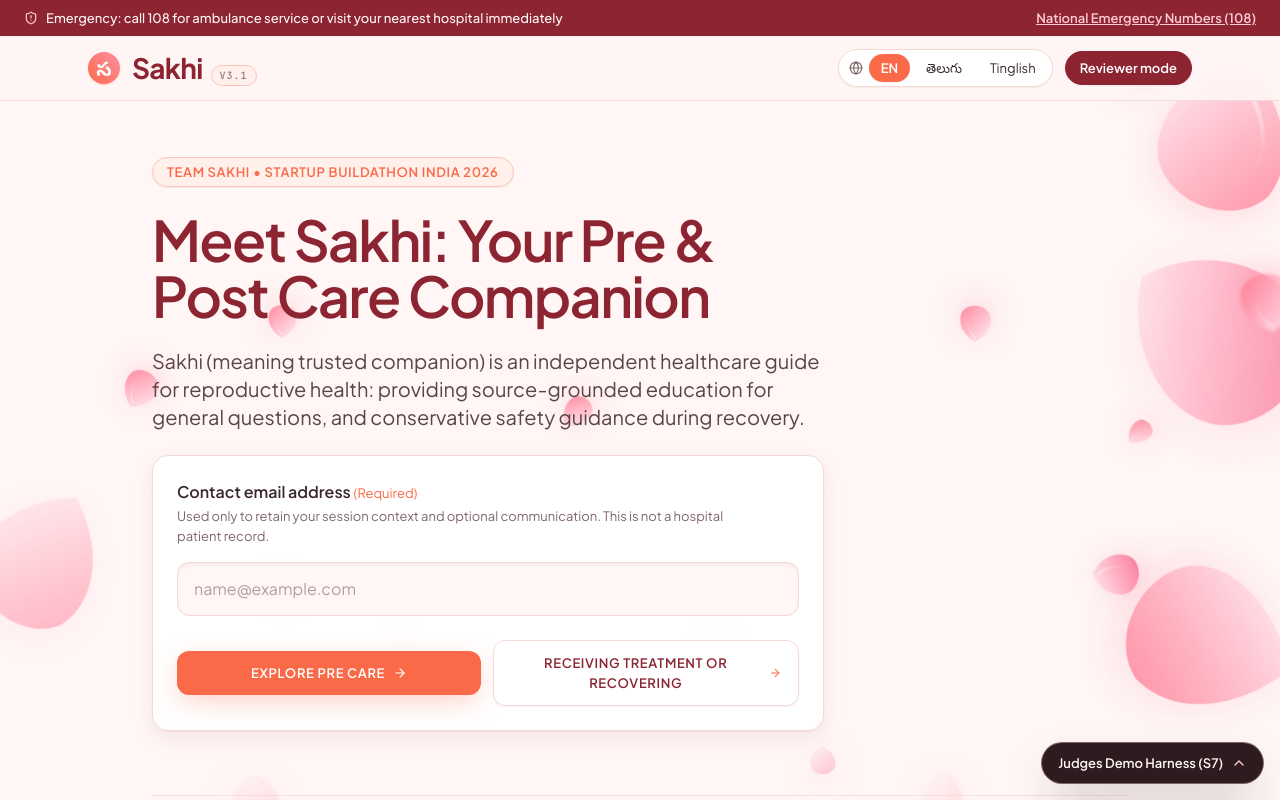
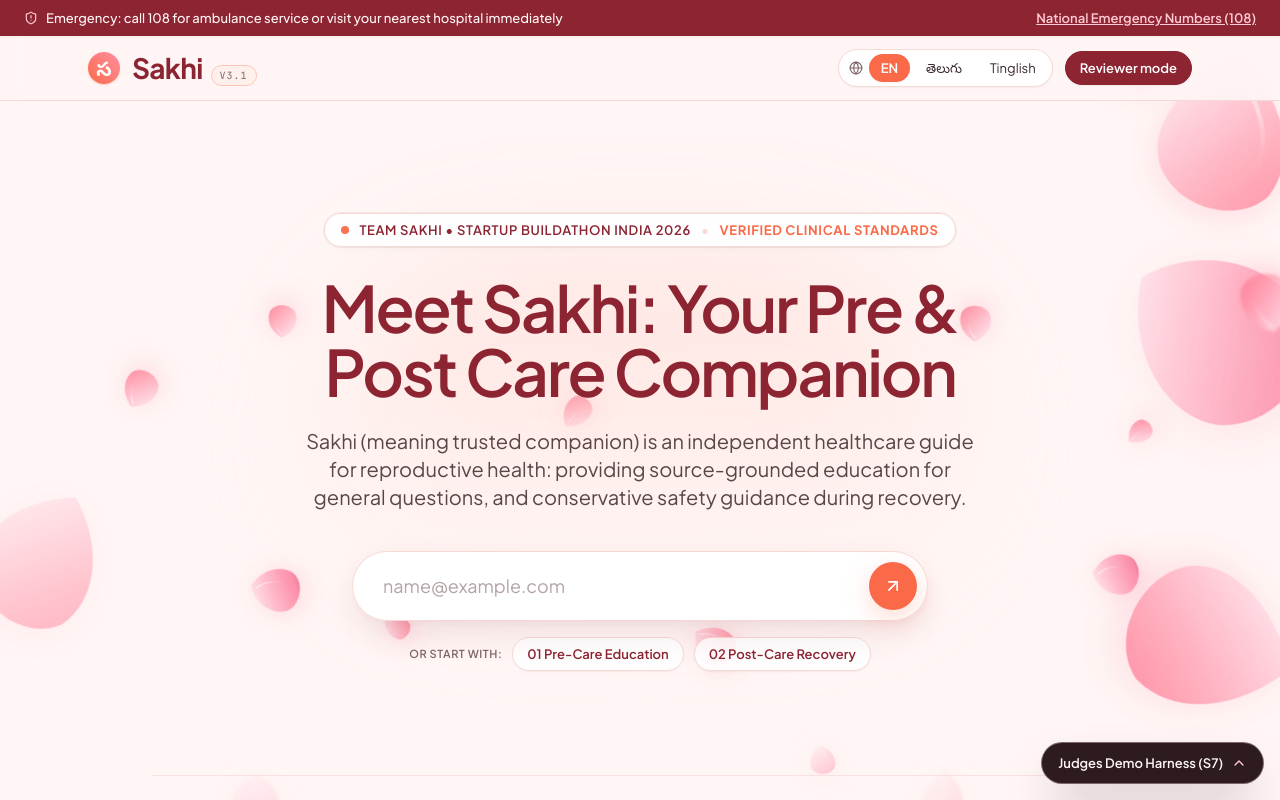
Before and after one commit to Sudheer07-10/sakhi_frontend, a React (Vite) app: page / in a window 1280 px wide. Shown: the top 800 px of the page. Built offline with nearby package versions, Linux system fonts and the light colour scheme.

Commit message:
feat: align hero section to centered MindCloud composition using custom blush and berry palette

```diff
--- a/src/components/S1Welcome.tsx
+++ b/src/components/S1Welcome.tsx
@@ -45,51 +45,45 @@ export const S1Welcome: React.FC<S1WelcomeProps> = ({
       }`}
     >
       {/* ─────────────────────────────────────────────────────────────
-          SECTION 1: DISPLAY HERO SURFACE (MindCloud Inspired)
+          SECTION 1: CENTERED HERO SURFACE (MindCloud Composition)
       ────────────────────────────────────────────────────────────── */}
-      <section className="space-y-6 max-w-4xl text-left">
-        {/* Top Tag Pill */}
-        <div className="inline-flex items-center gap-2 px-3.5 py-1 rounded-full text-xs font-semibold uppercase tracking-wider bg-[#FFF0EC] text-[#FA6A48] border border-[#FDC4B5] shadow-sm">
+      <section className="pt-8 sm:pt-14 pb-10 max-w-4xl mx-auto text-center flex flex-col items-center relative">
+        {/* Ambient Warm Blush Radial Glow behind Hero */}
+        <div className="absolute top-1/2 left-1/2 -translate-x-1/2 -translate-y-1/2 w-[600px] h-[340px] bg-gradient-to-b from-[#FA6A48]/15 via-[#FFDFD7]/30 to-transparent rounded-full blur-3xl pointer-events-none -z-10" />
+
+        {/* Top Centered Pill Badge */}
+        <div className="inline-flex items-center gap-2.5 px-4 py-1.5 rounded-full text-xs font-semibold uppercase tracking-wider bg-white/90 backdrop-blur-md text-[#8C2432] border border-[#F6D9D4] shadow-mindcloud-sm mb-7 hover:border-[#FA6A48]/40 transition-colors">
+          <span className="w-2 h-2 rounded-full bg-[#FA6A48] animate-pulse" />
           <span>{t.welcome.tag}</span>
+          <span className="text-[#F6D9D4]">•</span>
+          <span className="text-[#FA6A48] font-bold">Verified Clinical Standards</span>
         </div>
 
-        {/* Display Headline */}
+        {/* Display Headline — Centered & High Impact */}
         <h1
-          className={`text-[#8C2432] [text-wrap:balance] ${
+          className={`text-[#8C2432] font-semibold tracking-[-0.035em] [text-wrap:balance] max-w-3xl mx-auto mb-6 ${
             language === 'te'
-              ? 'font-medium text-3xl sm:text-5xl lg:text-6xl leading-[1.32] tracking-normal'
-              : 'font-semibold text-3xl sm:text-5xl lg:text-[3.5rem] leading-[1.14] tracking-[-0.03em]'
+              ? 'text-3xl sm:text-5xl lg:text-6xl leading-[1.3] font-medium'
+              : 'text-4xl sm:text-6xl lg:text-[4rem] leading-[1.1]'
           }`}
         >
           {t.welcome.title}
         </h1>
 
-        {/* Subheadline */}
+        {/* Centered Subheadline */}
         <p
-          className={`text-[#5A4548] font-normal max-w-2xl [text-wrap:pretty] ${
+          className={`text-[#5A4548] font-normal max-w-2xl mx-auto mb-10 [text-wrap:pretty] ${
             language === 'te'
-              ? 'text-base sm:text-lg leading-[1.8] tracking-normal'
+              ? 'text-base sm:text-lg leading-[1.8]'
               : 'text-base sm:text-lg leading-relaxed'
           }`}
         >
           {t.welcome.subtitle}
         </p>
 
-        {/* Unified MindCloud Action Surface: Email & Pathway Trigger */}
-        <div className="bg-white/95 backdrop-blur-md p-5 sm:p-6 border border-[#F6D9D4] rounded-2xl shadow-mindcloud-md max-w-2xl text-left space-y-4">
-          <div>
-            <label htmlFor="hero-user-email" className="block text-sm font-semibold text-[#3A282B]">
-              {t.welcome.emailLabel}{' '}
-              <span className="text-[#FA6A48] font-normal text-xs">
-                ({t.welcome.emailRequired})
-              </span>
-            </label>
-            <p className="text-xs text-[#806669] mt-0.5 [text-wrap:pretty]">
-              {t.welcome.emailHelper}
-            </p>
-          </div>
-
-          <div className="space-y-2">
+        {/* MindCloud Floating Action Capsule */}
+        <div className="w-full max-w-xl mx-auto space-y-3">
+          <div className="bg-white/95 backdrop-blur-xl border border-[#F6D9D4] rounded-full p-2 sm:p-2.5 shadow-mindcloud-lg flex items-center gap-2 hover:border-[#FA6A48]/50 focus-within:border-[#FA6A48] focus-within:ring-4 focus-within:ring-[#FA6A48]/15 transition-all">
             <input
               id="hero-user-email"
               type="email"
@@ -98,36 +92,48 @@ export const S1Welcome: React.FC<S1WelcomeProps> = ({
                 setEmail(e.target.value);
                 if (emailError) setEmailError('');
               }}
+              onKeyDown={(e) => {
+                if (e.key === 'Enter') {
+                  handlePathwayClick('pre_care');
+                }
+              }}
               placeholder={t.welcome.emailPlaceholder}
-              className={`w-full px-4 py-3.5 border text-sm font-sans bg-[#FFF6F5] text-[#3A282B] placeholder-[#806669]/60 focus:outline-none focus:bg-white rounded-xl transition-all shadow-inner ${
-                emailError
-                  ? 'border-red-500 bg-red-50 text-red-950 ring-2 ring-red-200'
-                  : 'border-[#F6D9D4] focus:border-[#FA6A48] focus:ring-2 focus:ring-[#FA6A48]/20'
-              }`}
+              className="flex-1 px-4 sm:px-5 py-2.5 text-sm sm:text-base font-sans bg-transparent text-[#3A282B] placeholder-[#806669]/60 focus:outline-none"
             />
-            {emailError && (
-              <p className="flex items-center gap-1.5 text-xs text-red-700 font-medium">
-                <AlertCircle className="w-3.5 h-3.5 shrink-0" />
-                <span>{emailError}</span>
-              </p>
-            )}
+
+            {/* Quick Action Circular Arrow Pill Button */}
+            <button
+              onClick={() => handlePathwayClick('pre_care')}
+              title="Continue to Pre-Care Education"
+              className="w-11 h-11 sm:w-12 sm:h-12 rounded-full bg-[#FA6A48] hover:bg-[#EE5A36] text-white flex items-center justify-center shrink-0 shadow-mindcloud-coral hover:scale-105 active:scale-95 transition-all"
+            >
+              <ArrowRight className="w-5 h-5 -rotate-45" />
+            </button>
           </div>
 
-          {/* Quick Pathway Actions */}
-          <div className="pt-2 flex flex-col sm:flex-row items-stretch sm:items-center gap-3">
+          {emailError && (
+            <p className="flex items-center justify-center gap-1.5 text-xs text-red-700 font-medium">
+              <AlertCircle className="w-3.5 h-3.5 shrink-0" />
+              <span>{emailError}</span>
+            </p>
+          )}
+
+          {/* Pathway Intent Selector Pills */}
+          <div className="flex items-center justify-center gap-2.5 pt-1">
+            <span className="text-[11px] uppercase tracking-wider font-semibold text-[#806669]">
+              Or start with:
+            </span>
             <button
               onClick={() => handlePathwayClick('pre_care')}
-              className="flex-1 px-4 py-3 bg-[#FA6A48] hover:bg-[#EE5A36] text-white font-semibold text-xs uppercase tracking-wider rounded-xl shadow-mindcloud-coral transition-all flex items-center justify-center gap-2 group hover:scale-[1.01] active:scale-[0.99]"
+              className="px-3.5 py-1.5 bg-white/90 hover:bg-[#FFF0EC] text-[#8C2432] hover:text-[#FA6A48] border border-[#F6D9D4] hover:border-[#FA6A48] text-xs font-semibold rounded-full shadow-sm transition-all"
             >
-              <span>{t.welcome.preCareTitle}</span>
-              <ArrowRight className="w-3.5 h-3.5 group-hover:translate-x-0.5 transition-transform" />
+              01 Pre-Care Education
             </button>
             <button
               onClick={() => handlePathwayClick('post_care')}
-              className="flex-1 px-4 py-3 bg-white hover:bg-[#FFF0EC] text-[#8C2432] hover:text-[#FA6A48] border border-[#F6D9D4] hover:border-[#FA6A48] font-semibold text-xs uppercase tracking-wider rounded-xl shadow-sm transition-all flex items-center justify-center gap-2 group hover:scale-[1.01] active:scale-[0.99]"
+              className="px-3.5 py-1.5 bg-white/90 hover:bg-[#FFF0EC] text-[#8C2432] hover:text-[#FA6A48] border border-[#F6D9D4] hover:border-[#FA6A48] text-xs font-semibold rounded-full shadow-sm transition-all"
             >
-              <span>{t.welcome.postCareTitle}</span>
-              <ArrowRight className="w-3.5 h-3.5 text-[#FA6A48] group-hover:translate-x-0.5 transition-transform" />
+              02 Post-Care Recovery
             </button>
           </div>
         </div>
```
